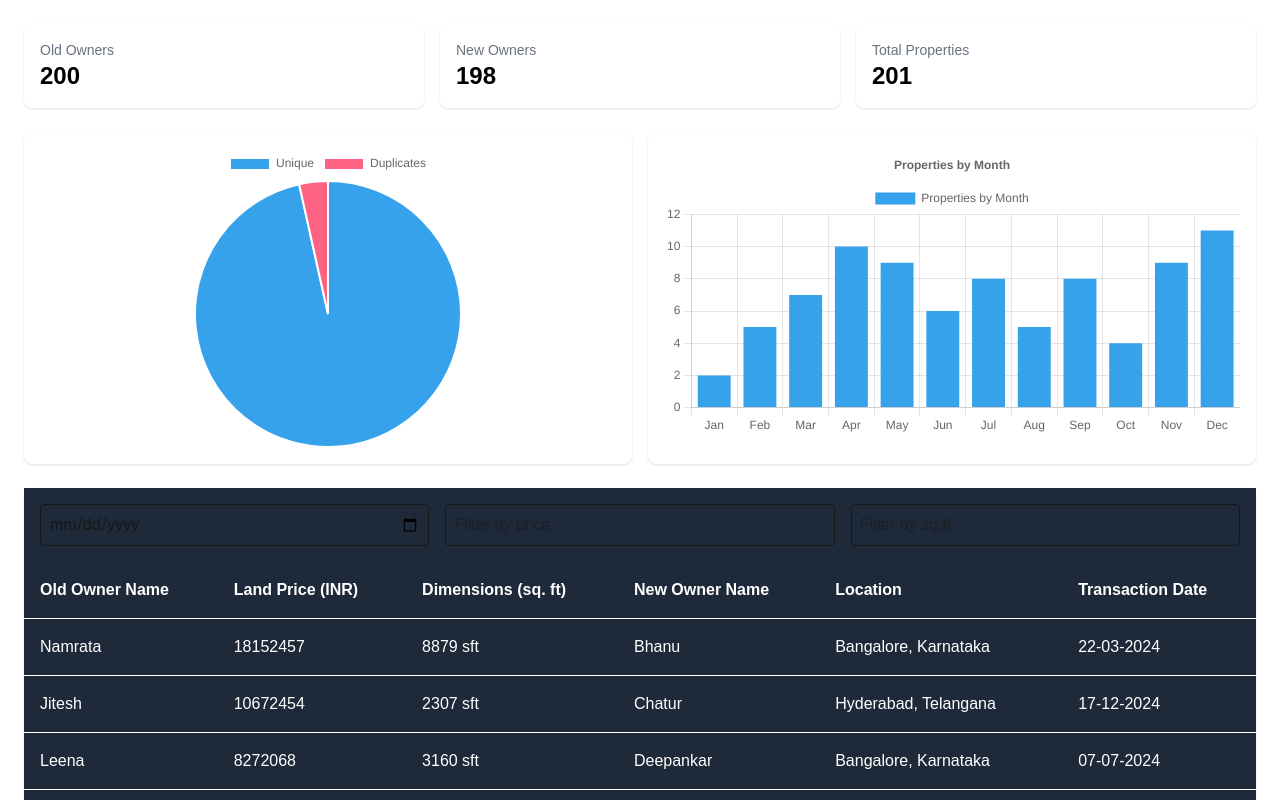
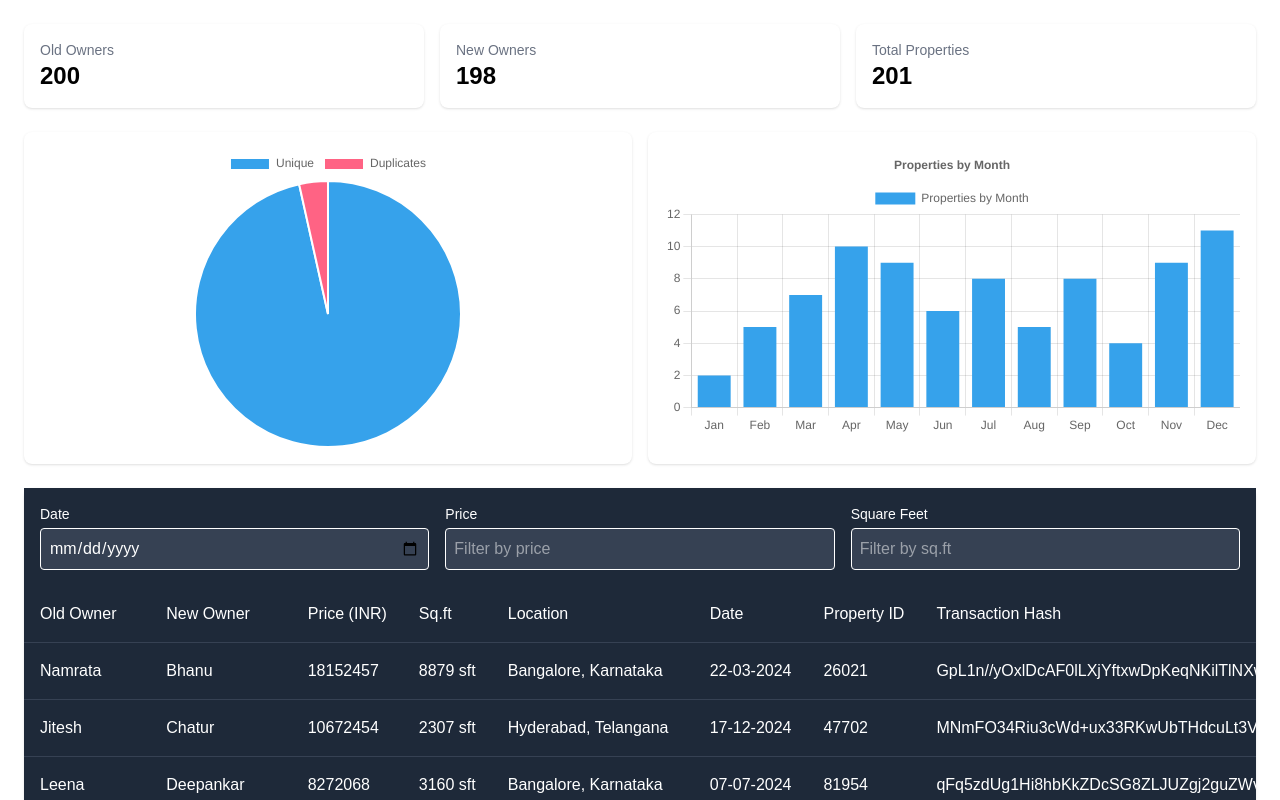
Before and after one commit to samitelitceler/propertyDashboard, a Next.js app: page / in a window 1280 px wide. Shown: the top 800 px of the page. Built offline with nearby package versions, Linux system fonts and the light colour scheme.

Commit message:
all details

```diff
--- a/app/components/PropertyTable.tsx
+++ b/app/components/PropertyTable.tsx
@@ -45,53 +45,72 @@ export default function PropertyTable({ data: propertyData }: PropertyTableProps
   return (
     <div className="overflow-x-auto">
       {/* Filters */}
-      <div className="p-4 grid grid-cols-3 gap-4 bg-gray-800">
+      <div className="p-4 grid grid-cols-3 gap-4 bg-gray-800 sticky top-0 z-10">
+        <div>
+          <label className="block text-white text-sm mb-1">Date</label>
           <input
             type="date"
             value={dateFilter}
             onChange={(e) => setDateFilter(e.target.value)}
-          className="border p-2 rounded"
+            className="w-full border p-2 rounded bg-gray-700 text-white"
           />
+        </div>
+        <div>
+          <label className="block text-white text-sm mb-1">Price</label>
           <input
             type="text"
             value={priceFilter}
             onChange={(e) => setPriceFilter(e.target.value)}
-          className="border p-2 rounded"
+            className="w-full border p-2 rounded bg-gray-700 text-white"
             placeholder="Filter by price"
           />
+        </div>
+        <div>
+          <label className="block text-white text-sm mb-1">Square Feet</label>
           <input
             type="text"
             value={sqftFilter}
             onChange={(e) => setSqftFilter(e.target.value)}
-          className="border p-2 rounded"
+            className="w-full border p-2 rounded bg-gray-700 text-white"
             placeholder="Filter by sq.ft"
           />
         </div>
+      </div>
 
-      <table className="min-w-full text-white">
+      <div className="overflow-x-auto">
+        <table className="min-w-full text-white whitespace-nowrap">
           <thead>
             <tr className="bg-gray-800 text-white">
-            <th className="p-4 text-left">Old Owner Name</th>
-            <th className="p-4 text-left">Land Price (INR)</th>
-            <th className="p-4 text-left">Dimensions (sq. ft)</th>
-            <th className="p-4 text-left">New Owner Name</th>
-            <th className="p-4 text-left">Location</th>
-            <th className="p-4 text-left">Transaction Date</th>
+              <th className="p-4 text-left font-medium">Old Owner</th>
+              <th className="p-4 text-left font-medium">New Owner</th>
+              <th className="p-4 text-left font-medium">Price (INR)</th>
+              <th className="p-4 text-left font-medium">Sq.ft</th>
+              <th className="p-4 text-left font-medium">Location</th>
+              <th className="p-4 text-left font-medium">Date</th>
+              <th className="p-4 text-left font-medium">Property ID</th>
+              <th className="p-4 text-left font-medium min-w-[400px]">
+                Transaction Hash
+              </th>
             </tr>
           </thead>
-        <tbody className='bg-gray-800'>
+          <tbody className="bg-gray-800">
             {filteredData.map((item, index) => (
-            <tr key={index} className="border-t text-white">
+              <tr key={index} className="border-t border-gray-700 hover:bg-gray-700">
                 <td className="p-4">{item['Old Owner Name']}</td>
+                <td className="p-4">{item['New Owner Name']}</td>
                 <td className="p-4">{item['Land Price (INR)']}</td>
                 <td className="p-4">{item['Dimensions (sq. ft)']}</td>
-              <td className="p-4">{item['New Owner Name']}</td>
                 <td className="p-4">{item.Location}</td>
                 <td className="p-4">{item['Transaction Date']}</td>
+                <td className="p-4">{item['property id']}</td>
+                <td className="p-4 min-w-[400px]">
+                  {item.Transaction_Hash}
+                </td>
               </tr>
             ))}
           </tbody>
         </table>
       </div>
+    </div>
   );
 }
```
Lines whose indentation alone changed are shown as unchanged.
